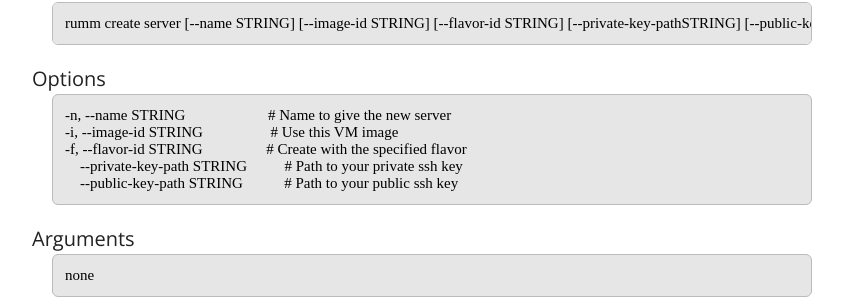
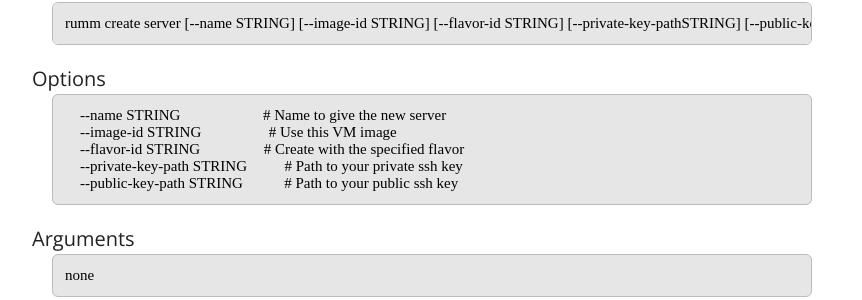
Before and after one commit to BastionFennell/rumm, a Jekyll site: the page built from documentation/servers.html, in a window 1280 px wide and 900 px high, scrolled down 1580 px. Shown: the part 153-453 px from the top of the window, without its empty margins (208-1070 px from the left). Built offline with Jekyll 4.4.1, drawn with Linux system fonts in a browser that asks for light colours; some web fonts are replaced.

Commit message:
remove single letter option flags from docs

```diff
--- a/_includes/docs/servers/create-server.html
+++ b/_includes/docs/servers/create-server.html
@@ -9,9 +9,9 @@ rumm create server [--name STRING] [--image-id STRING] [--flavor-id STRING] [--p
 <h3>Options</h3>
 
 <pre>
--n, --name STRING                      # Name to give the new server
--i, --image-id STRING                  # Use this VM image
--f, --flavor-id STRING                 # Create with the specified flavor
+    --name STRING                      # Name to give the new server
+    --image-id STRING                  # Use this VM image
+    --flavor-id STRING                 # Create with the specified flavor
     --private-key-path STRING          # Path to your private ssh key
     --public-key-path STRING           # Path to your public ssh key
 </pre>
```
